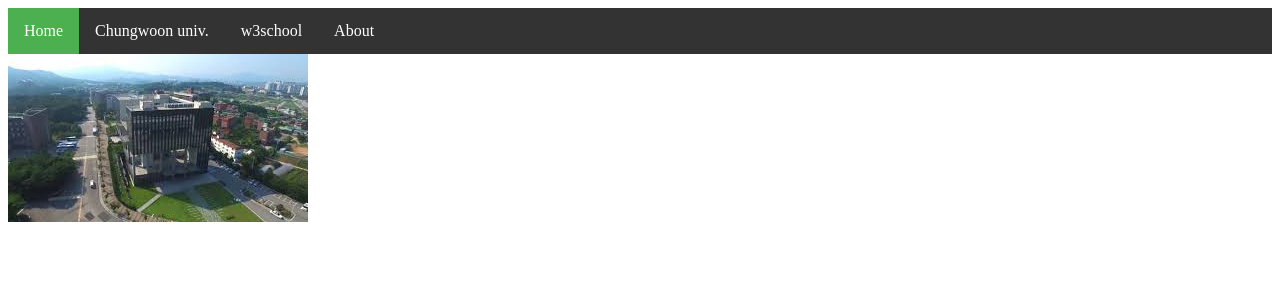
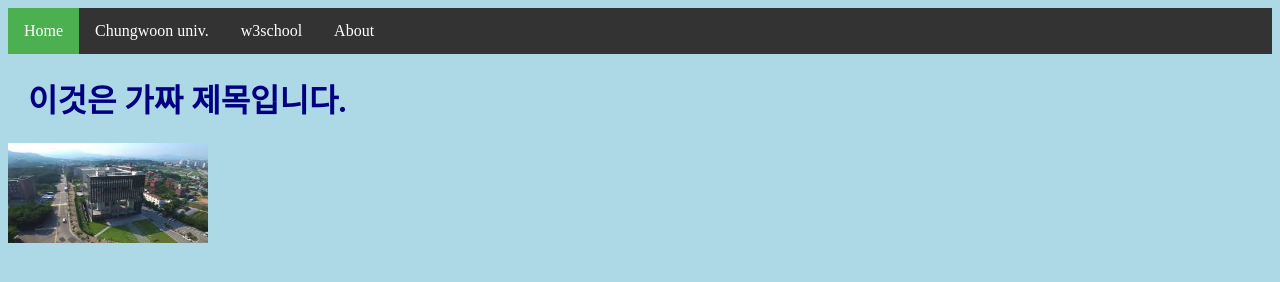
Before and after one commit to hjhh1207/testweb, a plain HTML site: page index.html in a window 1280 px wide. Drawn offline with Linux system fonts and the light colour scheme.

Commit message:
외부 스타일 시트 (mystyle.css) 추가

```diff
--- /dev/null
+++ b/css/mystyle.css
@@ -0,0 +1,8 @@
+body {
+    background-color: lightblue;
+  }
+
+  h1 {
+    color: navy;
+    margin-left: 20px;
+  }
--- a/index.html
+++ b/index.html
@@ -30,6 +30,8 @@ li a:hover:not(.active) {
   background-color: #4CAF50;
 }
 </style>
+<link rel="stylesheet" href="./css/mystyle.css">
+<meta charset="UTF-8" />
 </head>
 <body>
 
@@ -39,9 +41,12 @@ li a:hover:not(.active) {
   <li><a href="http://www.w3schools.com">w3school</a></li>
   <li><a href="./html/about.html">About</a></li>
 </ul>
+<div>
+  <h1>이것은 가짜 제목입니다. </h1>
+</div>
 
 <div>
-    <img src="./images/cwu.jpg" alt="chungwoon univ."
+    <img src="./images/cwu.jpg" alt="chungwoon univ." width="200" height="100"/>
 </div>
 
 </body>
```
